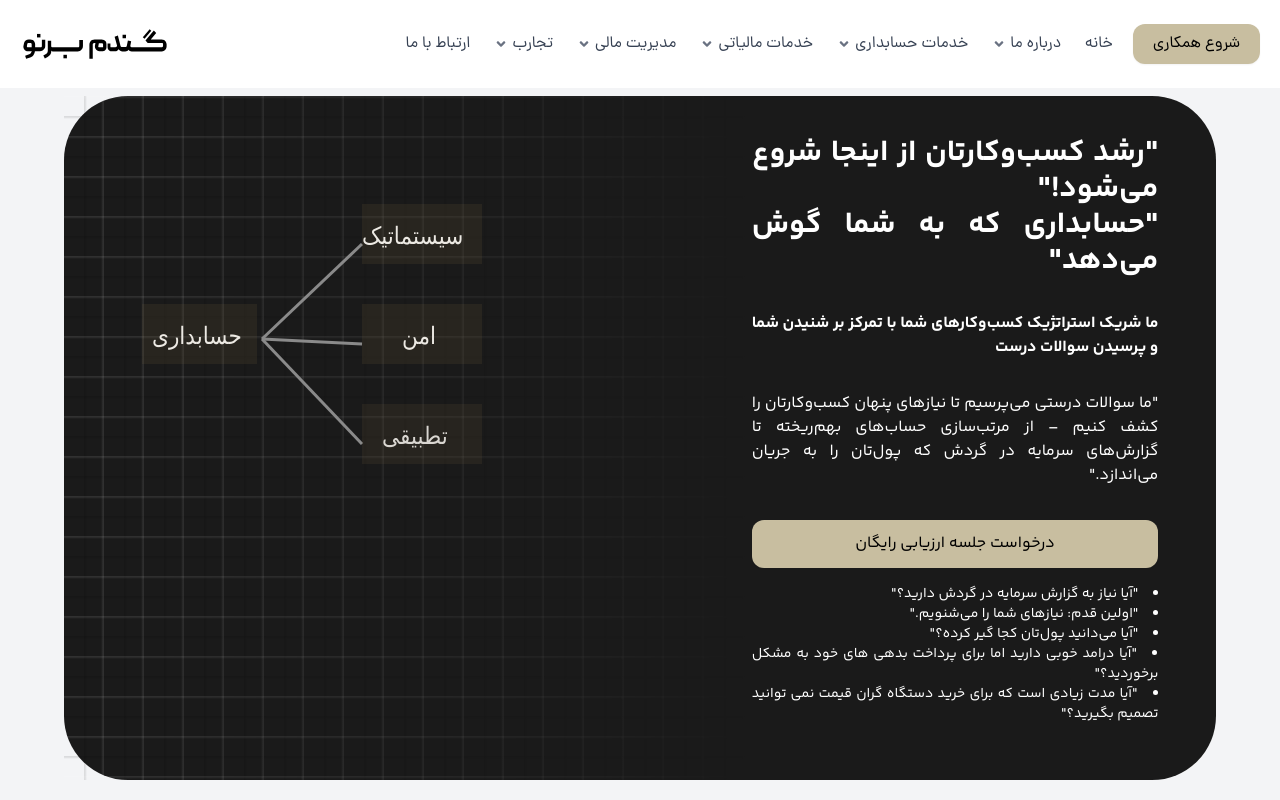
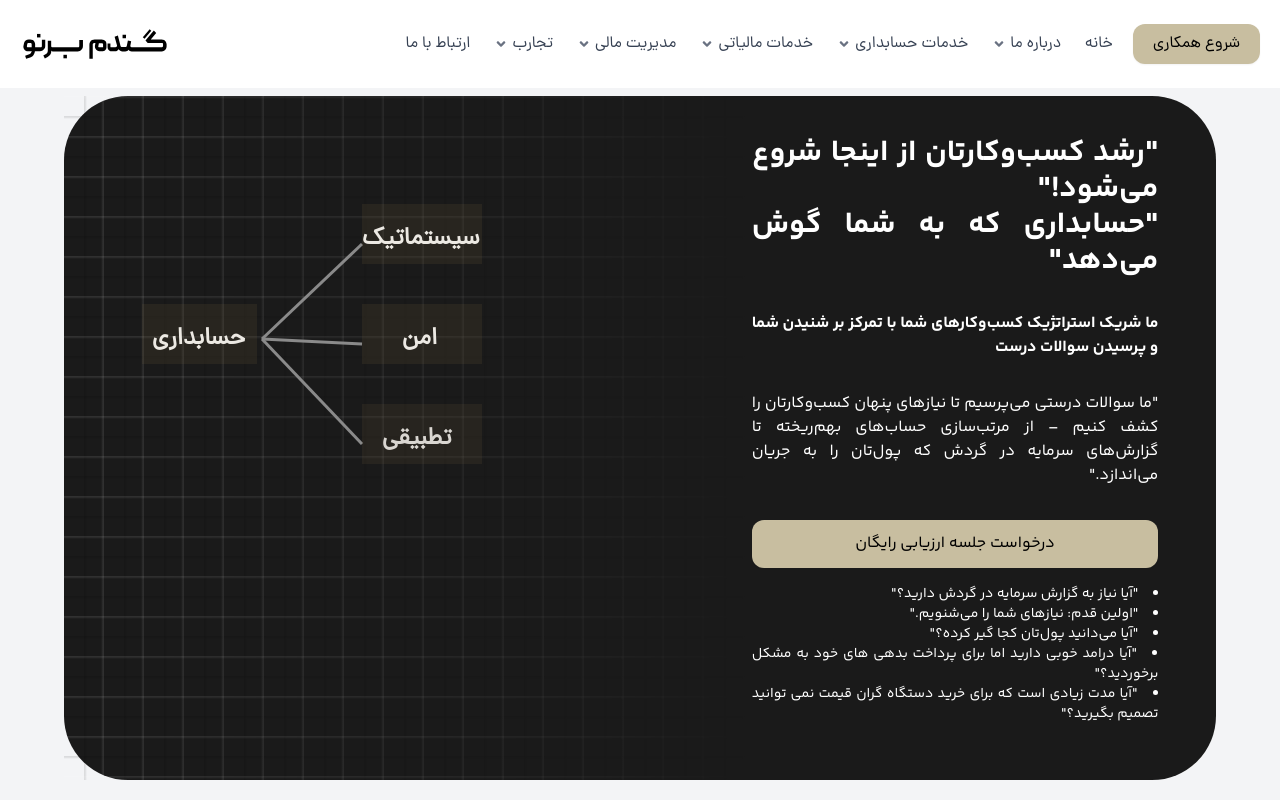
Before and after one commit to sina47822/nextjs-wp-abarno, a Next.js app: page /new in a window 1280 px wide. Shown: the top 800 px of the page. Built offline with nearby package versions, Linux system fonts and the light colour scheme.

Commit message:
edit svg font

```diff
--- a/app/new/hero/SvgAnimation.tsx
+++ b/app/new/hero/SvgAnimation.tsx
@@ -21,25 +21,25 @@ export default function SvgAnimation() {
 
   return (
     <svg width="600px" height="500px" direction="ltr" className="absolute top-12 left-12">
-      <text id="text1" x="40" y="200" fontFamily="Tahoma" fontSize="24" fill="white">
+      <text id="text1" x="40" y="200" fontSize="24" fill="white" className="font-dana font-bold">
         حسابداری
       </text>
       <rect id="rect1" x="30" y="160" width="115" height="60" fill="#7a663f25" />
 
       <line id="line1" x1="150" y1="195" x2="250" y2="100" stroke="#8a8a8a" strokeWidth="3" />
-      <text id="text2" x="250" y="100" fontFamily="Tahoma" fontSize="24" fill="white">
+      <text id="text2" x="250" y="100" fontSize="24" fill="white" className="font-dana font-bold">
         سیستماتیک
       </text>
       <rect id="rect2" x="250" y="60" width="120" height="60" fill="#7a663f25" />
 
       <line id="line2" x1="150" y1="195" x2="250" y2="200" stroke="#8a8a8a" strokeWidth="3" />
-      <text id="text3" x="290" y="200" fontFamily="Tahoma" fontSize="24" fill="white">
+      <text id="text3" x="290" y="200" fontSize="24" fill="white" className="font-dana font-bold">
         امن
       </text>
       <rect id="rect3" x="250" y="160" width="120" height="60" fill="#7a663f25" />
 
       <line id="line3" x1="150" y1="195" x2="250" y2="300" stroke="#8a8a8a" strokeWidth="3" />
-      <text id="text4" x="270" y="300" fontFamily="Tahoma" fontSize="24" fill="white">
+      <text id="text4" x="270" y="300" fontSize="24" fill="white" className="font-dana font-bold">
         تطبیقی
       </text>
       <rect id="rect4" x="250" y="260" width="120" height="60" fill="#7a663f25" />
```
